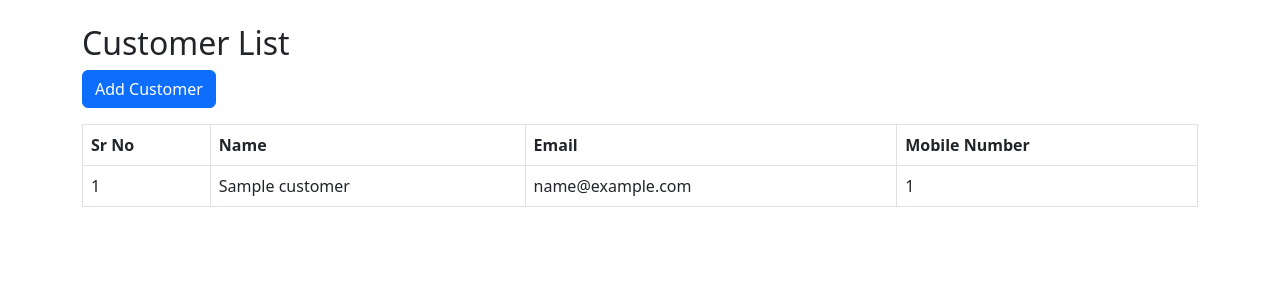
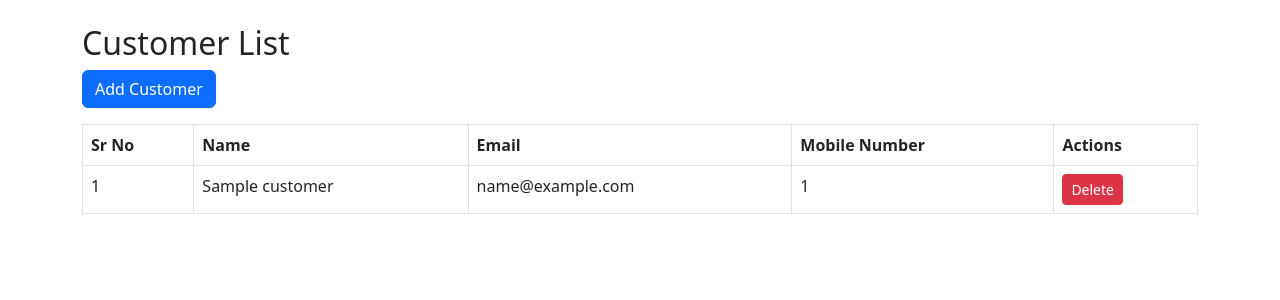
Before and after one commit to MohdRaza216/vehicle-management, a CodeIgniter 4 app: the page made by app/Views/customers/customersIndex.php in a window 1280 px wide. Shown: the top 300 px of the page. Run offline with PHP 8.4 and a stand-in for CodeIgniter, Linux system fonts and the light colour scheme; the template is opened without the code that fills it: most values are stand-ins (such as "Sample title", 1, 10 or a date in 2020); some libraries are stand-ins or nearby versions.

Commit message:
Add customer deletion functionality with confirmation prompt

```diff
--- a/app/Config/Routes.php
+++ b/app/Config/Routes.php
@@ -8,3 +8,4 @@ use CodeIgniter\Router\RouteCollection;
 $routes->get('/', [\App\Controllers\Home::class, 'index']);
 $routes->get('/customers', [\App\Controllers\CustomersController::class, 'index']);
 $routes->post('/customers/store', [\App\Controllers\CustomersController::class, 'store']);
+$routes->get('/customers/delete/(:num)', [\App\Controllers\CustomersController::class, 'delete']);
--- a/app/Views/customers/customersIndex.php
+++ b/app/Views/customers/customersIndex.php
@@ -4,8 +4,11 @@
 <head>
     <meta charset="UTF-8">
     <title>Customer List</title>
+    <!-- Jquery -->
+    <script src="https://code.jquery.com/jquery-3.6.0.min.js"></script>
     <!-- Bootstrap CSS -->
     <link href="https://cdn.jsdelivr.net/npm/bootstrap@5.3.0/dist/css/bootstrap.min.css" rel="stylesheet">
+    <link href="//cdnjs.cloudflare.com/ajax/libs/toastr.js/latest/toastr.min.css" rel="stylesheet">
 </head>
 
 <body class="container mt-4">
@@ -23,6 +26,7 @@
                 <th>Name</th>
                 <th>Email</th>
                 <th>Mobile Number</th>
+                <th>Actions</th>
             </tr>
         </thead>
         <tbody>
@@ -33,6 +37,12 @@
                     <td><?= esc($customer['name']) ?></td>
                     <td><?= esc($customer['email']) ?></td>
                     <td><?= esc($customer['mobile_number']) ?></td>
+                    <td>
+                        <a href="<?= base_url('customers/delete/' . $customer['id']) ?>" class="btn btn-danger btn-sm"
+                            onclick="return confirm('Are you sure you want to delete this customer?');">
+                            Delete
+                        </a>
+                    </td>
                 </tr>
             <?php endforeach; ?>
         </tbody>
@@ -72,6 +82,8 @@
 
 
     <script src="https://cdn.jsdelivr.net/npm/bootstrap@5.3.3/dist/js/bootstrap.bundle.min.js"></script>
+    <script src="//cdnjs.cloudflare.com/ajax/libs/toastr.js/latest/toastr.min.js"></script>
 
 </body>
+
 </html>
```
Also changed, not shown: app/Controllers/CustomersController.php (+8 -0 lines).
